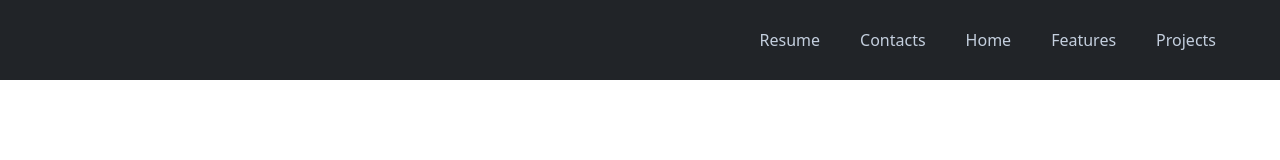
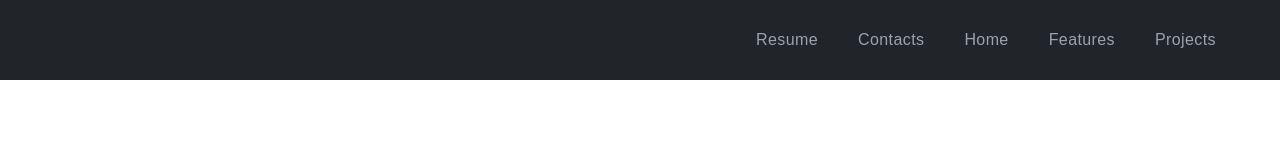
Before and after one commit to DariaBatiuk/My-react-portfolio, a React (Create React App) app: page / in a window 1280 px wide. Shown: the top 160 px of the page. Built offline with nearby package versions, Linux system fonts and the light colour scheme; a web font is replaced by a local one.

Commit message:
added hover to navbar

```diff
--- a/src/components/navbar/navbar.js
+++ b/src/components/navbar/navbar.js
@@ -1,26 +1,20 @@
-import React from 'react';
-import { favicon } from '../../assets/images/foto for Favicon.jpg';
-import {navLinksdata} from "../../constants"
+import React from "react";
+import { navLinksdata } from "../../constants";
 
 const Navbar = () => {
   return (
     <div>
-			{/* <div className='w-full h-20 mx-auto flex justify-between items-center'>
-				<img src={favicon} alt="favicon"/>
-			</div> */}
       <div>
-				<ul className='w-full h-20 mx-auto flex justify-end items-center gap-10'>
-					 {
-						navLinksdata.map((navlink) =>(
-							<li>
-								{navlink.title}
+        <ul className="w-full h-20 mx-auto flex justify-end items-center gap-10 font-titleFont">
+          {navLinksdata.map(({ _id, title, link }) => (
+            <li className="text-base font-normal text-gray-400 tracking-wide cursor-pointer hover:text-designColor duration-300" key={_id}>
+              {title}
             </li>
-						))
-					 }
+          ))}
         </ul>
       </div>
     </div>
-	)
-}
+  );
+};
 
-export default Navbar
+export default Navbar;
--- a/tailwind.config.js
+++ b/tailwind.config.js
@@ -10,7 +10,7 @@ module.exports = {
 			colors: {
 				bodyColor: "#212428",
 				lightText: "#c4cfde",
-				designColor: "#ff014",
+				designColor: "#ff014d",
 			},
 			boxShadow:{
 				shadowOne: "10px 10px 19px #1c1e22, -10px -10px 19px #262a2e",
```
Lines whose indentation alone changed are shown as unchanged.
